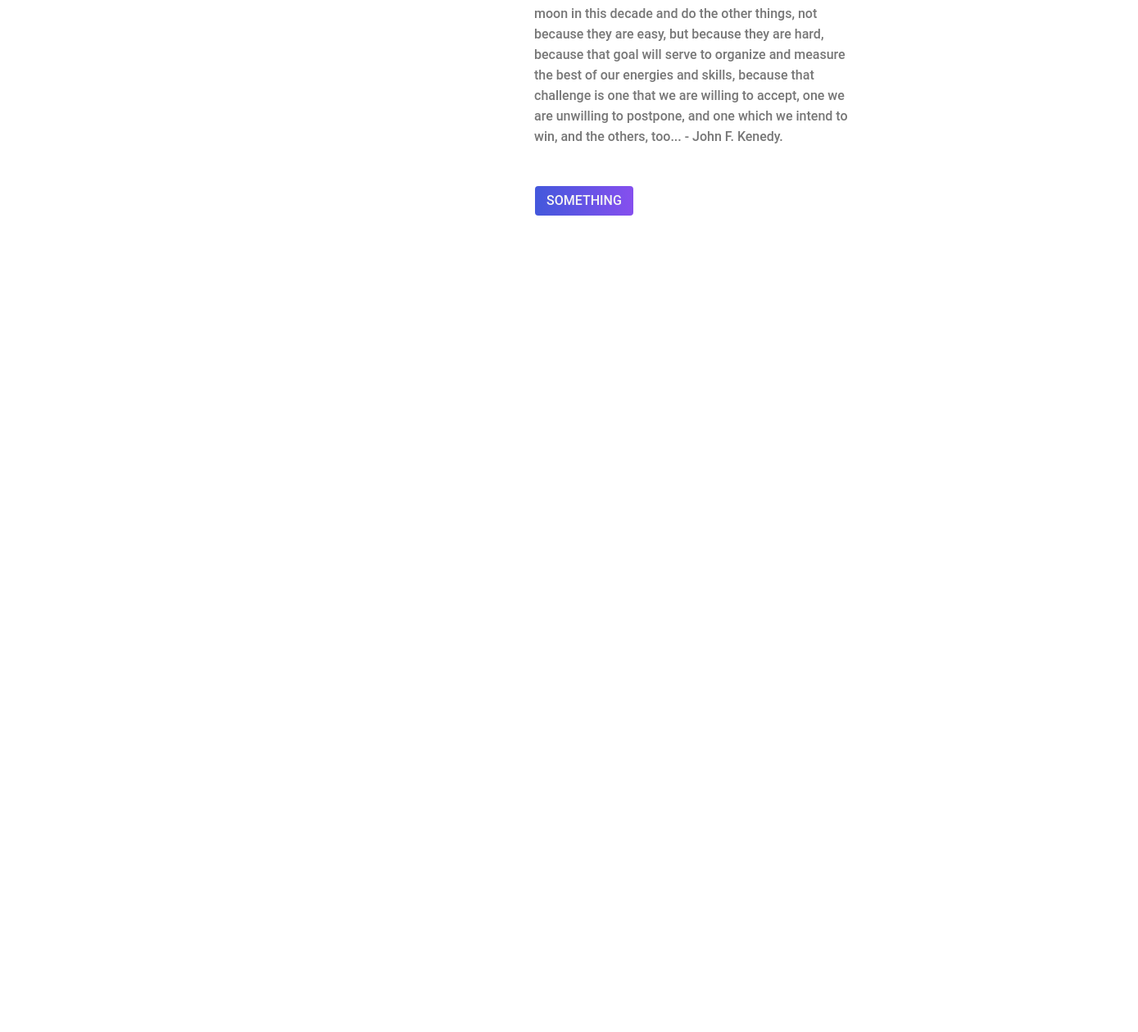
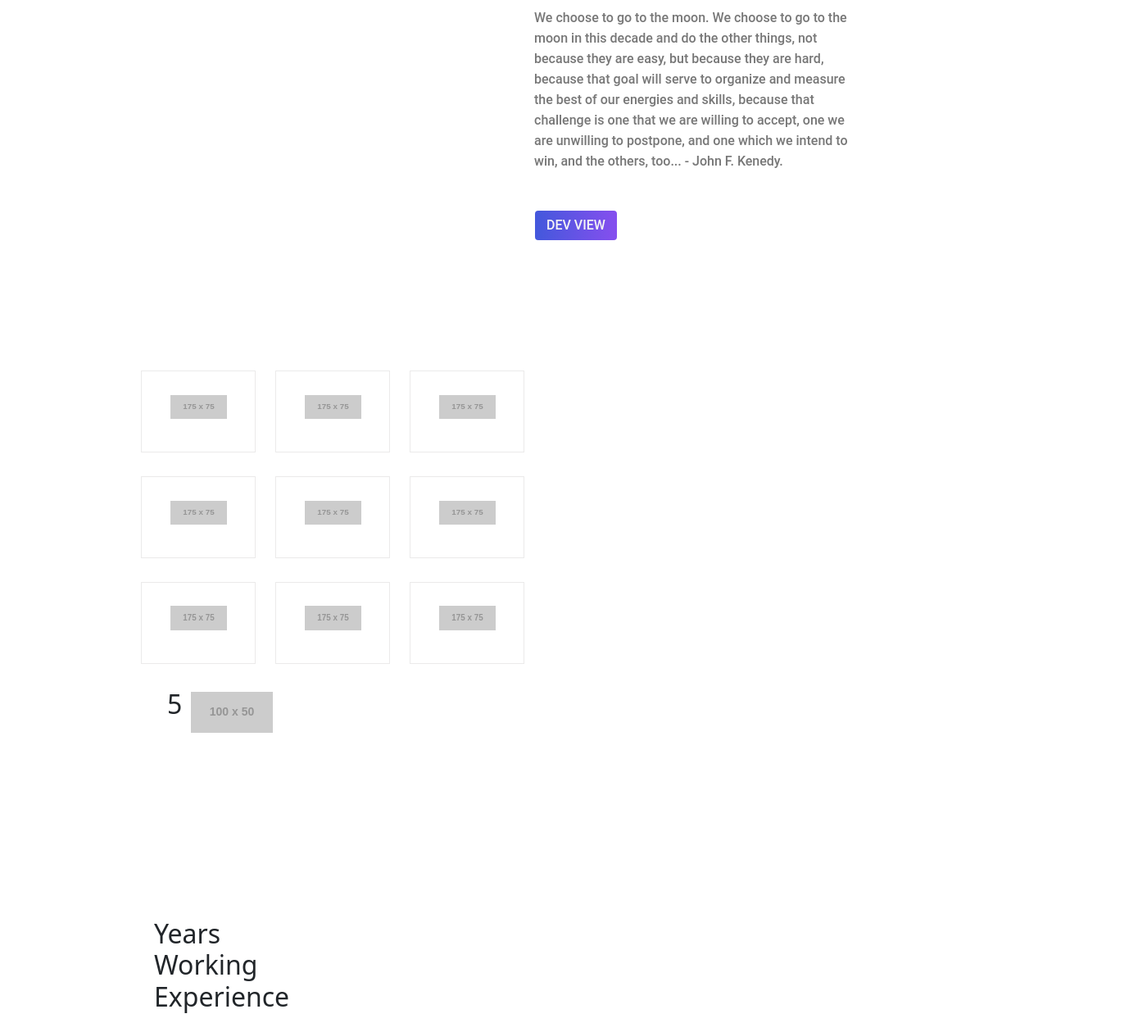
Before and after one commit to h4n53l/portfolio_website, a plain HTML site: page index.html in a window 1280 px wide. Shown: the part 1528-2787 px from the top of the page at 82% size, 1389 px wide, since content can reach past the window. Before the commit the page ends 1920 px from the top, so only its background shows below. Drawn offline with Linux system fonts and the light colour scheme; placeholder pictures from the web are drawn by us.

Commit message:
skill area

```diff
--- a/css/style.css
+++ b/css/style.css
@@ -94,3 +94,67 @@
 }
 
 /*End About Area*/
+
+/*Start Skill Area */
+
+.site-main .skill-area{
+    padding: 1rem 10rem;
+    margin-bottom: 4rem;
+}
+
+.site-main .skill-area .first-row .col-lg-4{
+    display: flex;
+    justify-content: center;
+}
+
+.site-main .skill-area .first-row .col-lg-4 > .single-skill{
+    border: 1px solid var(--border-color);
+    text-align: center;
+    padding: 1.8rem 0rem;
+    margin: .9rem 0;
+    width: 180px;
+    height: 100px;
+    cursor: pointer;
+    transition: transform .4s ease;
+}
+
+.site-main .skill-area .first-row .col-lg-4 > .single-skill > img{
+    width: 50%;
+}
+
+.site-main .skill-area .first-row .col-lg-4 > .single-skill:hover{
+    box-shadow: var(--box-shadow);
+    transform: scale(1.1);
+}
+
+.site-main .skill-area .first-row .col-lg-4 > .single-skill:hover > img{
+    filter: brightness(0.15);
+}
+
+.site-main .skill-area .experience-area{
+    padding-left: 1rem;
+}
+
+.site-main .skill-area .experience-area span{
+    display: block;
+}
+.site-main .skill-area .experience-area .years{
+    background: url(https://via.placeholder.com/100x50/ededed) no-repeat 45px 20px;
+    padding: 2rem 0;
+    width: 40rem;
+    height: 18rem;
+    padding-left: 8rem;
+    position: relative;
+}
+
+.site-main .skill-area .experience-area .bg-panel{
+    position: absolute;
+    left: -190px;
+    top: 0%;
+    background: #e029290a;
+    width: 400px;
+    height: 400px;
+    margin-left: 340px;
+    z-index: -1;
+}
+/*End Skill Area */
--- a/index.html
+++ b/index.html
@@ -24,7 +24,7 @@
         <div class="main-menu">
             <nav class="navbar navbar-expand-lg navbar-light">
                 <div class="container-fluid">
-                    <a class="navbar-brand" href="#"><img src="https://via.placeholder.com/150x70?text=myLogo"
+                    <a class="navbar-brand" href="#"><img src="images/logo-17.svg"
                             alt="logo"></a>
 
                     <button class="navbar-toggler" type="button" data-bs-toggle="collapse" data-bs-target="#navbarNav"
@@ -74,14 +74,17 @@
                         <h4 class="title-text text-uppercase">a Software Developer</h4>
                         <div class="site-buttons">
                             <div class="d-flex flex-row flex-wrap">
-                                <button type="button" class="btn button primary-button mr-4 text-uppercase">chat me up</button>
-                                <button type="button" class="btn button secondary-button mr-4 text-uppercase">View my CV</button>
+                                <button type="button" class="btn button primary-button mr-4 text-uppercase">chat me
+                                    up</button>
+                                <button type="button" class="btn button secondary-button mr-4 text-uppercase">View my
+                                    CV</button>
                             </div>
                         </div>
                     </div>
                     <div class="col-lg-6 col-md-12 banner-image">
-                    <img src="https://via.placeholder.com/400?text=FeatureGraphicOfMe" alt="banner-image" class="img-fluid">
-                </div>
+                        <img src="https://via.placeholder.com/400?text=FeatureGraphicOfMe" alt="banner-image"
+                            class="img-fluid">
+                    </div>
                 </div>
             </div>
         </section>
@@ -95,7 +98,8 @@
                 <div class="row">
                     <div class="col-lg-6 col-md-12">
                         <div class="about-image">
-                            <img src="https://via.placeholder.com/400?text=FeatureGraphicOfMe" alt="about-image" class="img-fluid">
+                            <img src="https://via.placeholder.com/400?text=FeatureGraphicOfMe" alt="about-image"
+                                class="img-fluid">
                         </div>
                     </div>
                     <div class="col-lg-6 col-md-12 about-title">
@@ -120,16 +124,88 @@
                                 to postpone, and one which we intend to win, and the others, too... - John F. Kenedy.
                             </p>
                         </div>
-                        <button type="button" class="btn button primary-button text-uppercase">Something</button>
+                        <button type="button" class="btn button primary-button text-uppercase">Dev View</button>
                     </div>
                 </div>
             </div>
         </section>
         <!-- ================ End About Area ================ -->
 
-    </main>
+    <!-- ================ Start Skill Area ================ -->
+
+    <section class="skill-area">
+        <div class="container-fluid">
+            <div class="first-row">
+                <div class="col-xl-6 col-lg-12 col-md-12">
+                    <div class="row">
+                        <div class="col-lg-4 col-md-6 col-sm-6">
+                            <div class="single-skill">
+                                <img src="https://via.placeholder.com/175x75?text=Python" alt="Python">
+                            </div>
+                        </div>
+                        <div class="col-lg-4 col-md-6 col-sm-6">
+                            <div class="single-skill">
+                                <img src="https://via.placeholder.com/175x75?text=JavaScript" alt="JavaScript">
+                            </div>
+                        </div>
+                        <div class="col-lg-4 col-md-6 col-sm-6">
+                            <div class="single-skill">
+                                <img src="https://via.placeholder.com/175x75?text=C-sharp" alt="C-sharp">
+                            </div>
+                        </div>
+                        <div class="col-lg-4 col-md-6 col-sm-6">
+                            <div class="single-skill">
+                                <img src="https://via.placeholder.com/175x75?text=C-plus-plus" alt="C-plus-plus">
+                            </div>
+                        </div>
+                        <div class="col-lg-4 col-md-6 col-sm-6">
+                            <div class="single-skill">
+                                <img src="https://via.placeholder.com/175x75?text=C" alt="C">
+                            </div>
+                        </div>
+                        <div class="col-lg-4 col-md-6 col-sm-6">
+                            <div class="single-skill">
+                                <img src="https://via.placeholder.com/175x75?text=Java" alt="Java">
+                            </div>
+                        </div>
+                        <div class="col-lg-4 col-md-6 col-sm-6">
+                            <div class="single-skill">
+                                <img src="https://via.placeholder.com/175x75?text=HTML" alt="HTML">
+                            </div>
+                        </div>
+                        <div class="col-lg-4 col-md-6 col-sm-6">
+                            <div class="single-skill">
+                                <img src="https://via.placeholder.com/175x75?text=CSS" alt="CSS">
+                            </div>
+                        </div>
+                        <div class="col-lg-4 col-md-6 col-sm-6">
+                            <div class="single-skill">
+                                <img src="https://via.placeholder.com/175x75?text=Bootstrap" alt="Bootstrap">
+                            </div>
+                        </div>
+                    </div>
+                </div>
+                <div class="col-xl-6 col-lg-12 col-md-12">
+                    <div class="experience-area">
+                        <h2 class="p-3 years">5</h2>
+                        <h2>
+                            <span>Years</span>
+                            <span>Working</span>
+                            <span>Experience</span>
+                        </h2>
+                        <div class="bg-panel"></div>
+                    </div>
+                </div>
+            </div>
+        </div>
+    </section>
+
+    <!-- ================ End Skill Area ================ -->
+    <!-- ================  ================ -->
+    <!-- ================  ================ -->
+
+</main>
     <!-- ================ End Main Area ================ -->
-    <!-- ================  ================ -->
     <!-- ================ Footer Area ================ -->
 
 
```
Also changed, not shown: images/logo-17.svg (added).
